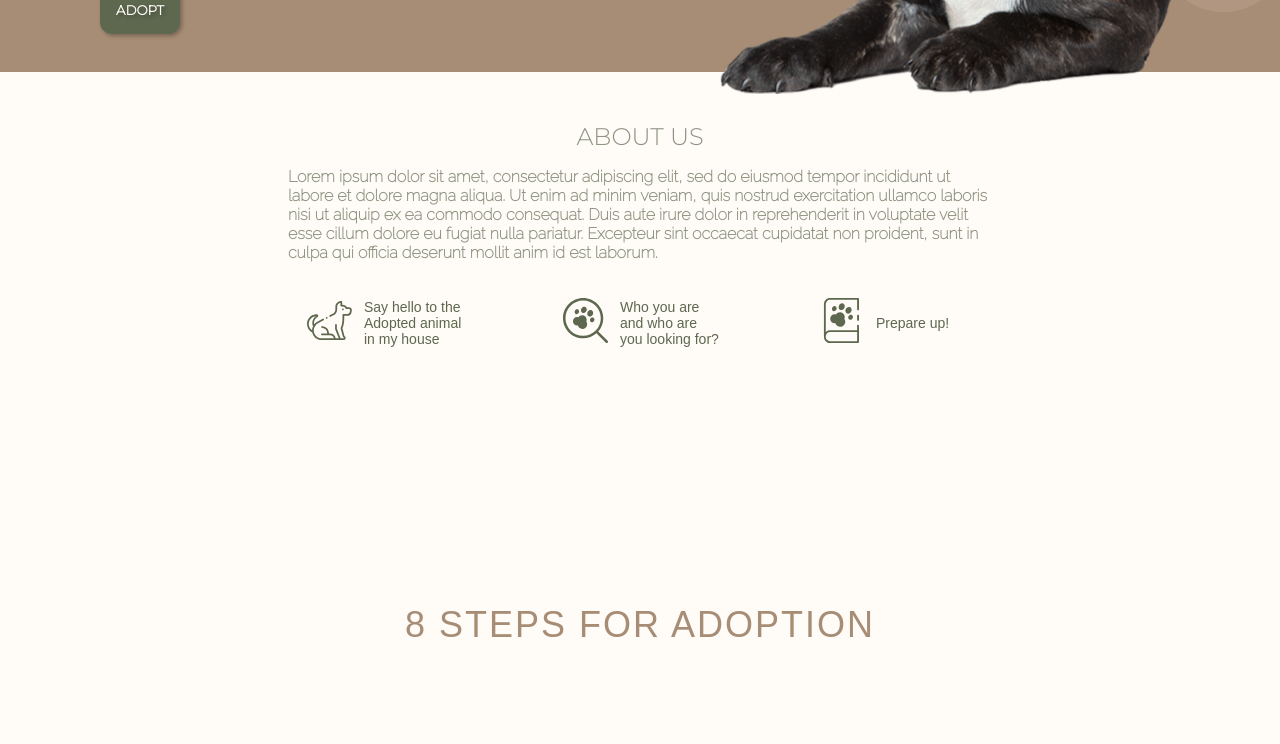
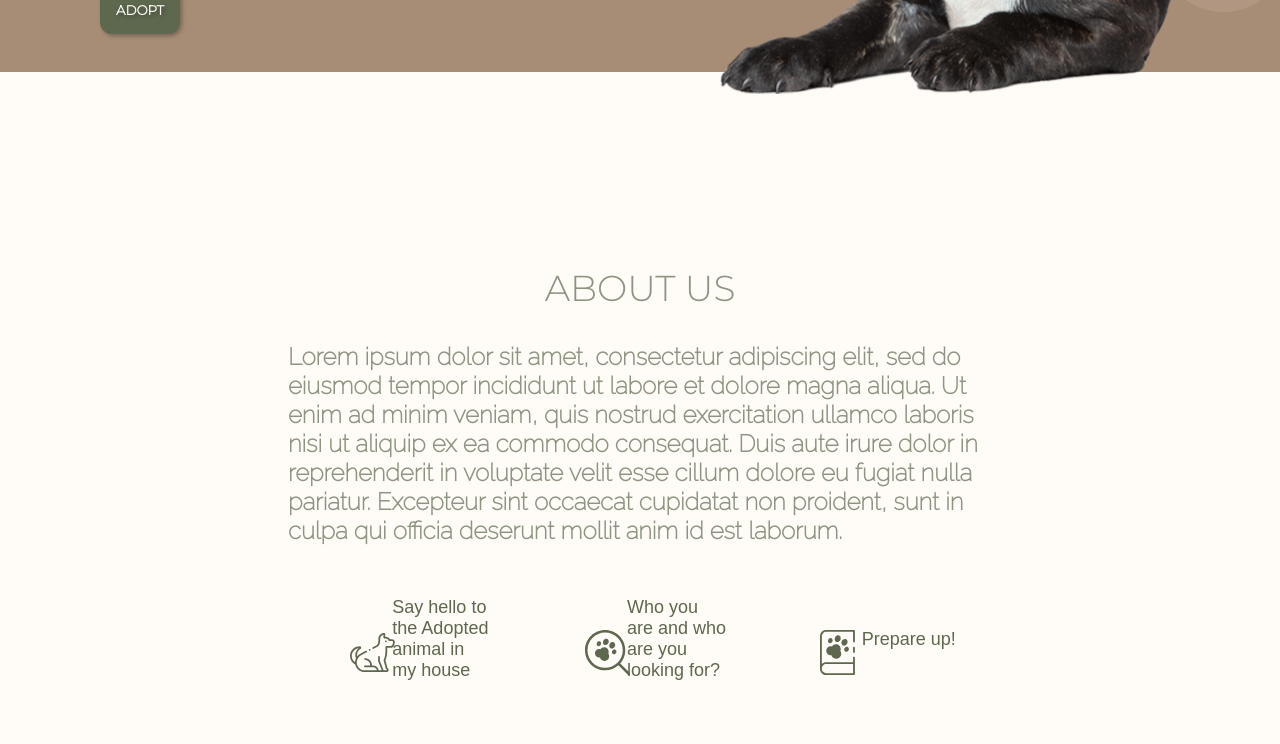
Before and after one commit to vladka-kl/dog-adopt-project, a React (Create React App) app: page / in a window 1280 px wide. Shown: the part 900-1644 px from the top of the page. Built offline with nearby package versions, Linux system fonts and the light colour scheme; no server answers.

Commit message:
font sizes fixed

```diff
--- a/src/components/AboutUsInfo/AboutUsInfo.module.css
+++ b/src/components/AboutUsInfo/AboutUsInfo.module.css
@@ -1,14 +1,15 @@
 .aboutUs {
   display: flex;
   flex-direction: column;
-  padding: 0 20%;
+  padding: 10% 20%;
   justify-content: center;
   color: rgba(93, 104, 79, 0.7);
   background-color: var(--main-color);
-  margin-top: 20px;
+  font-size: 24px;
 }
 
 .aboutUs h2 {
+  padding: var(--standard-padding) 2rem;
   display: flex;
   justify-content: center;
   font-family: "Montserrat", sans-serif;
@@ -22,6 +23,7 @@
 }
 
 .iconsContainer {
+  padding: var(--standard-padding) 2rem;
   /* display: flex; */
   background-color: #fffbf7;
   display: flex;
@@ -32,6 +34,7 @@
 }
 
 .iconWrapper {
+  padding: var(--standard-padding) 2rem;
   background-color: var(--main-color);
   width: 50px;
   height: 50px;
@@ -56,7 +59,7 @@
 .textsIcon {
   color: var(--accent-color);
   font-weight: lighter;
-  font-size: 14px;
+  font-size: 18px;
   width: 100px;
 }
 
```
